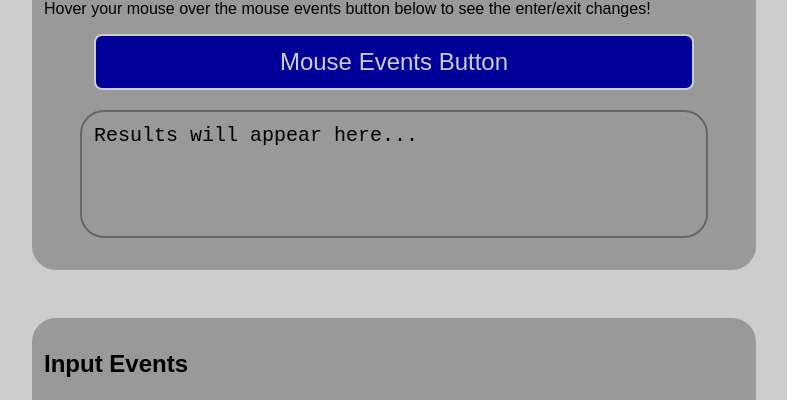
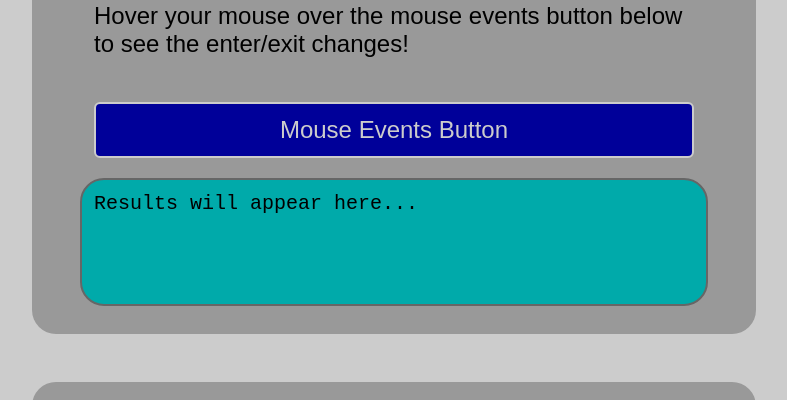
Before and after one commit to BossClaw/cpan-113-js-events, a plain HTML site: page index.html in a window 1280 px wide. Shown: the part 112-512 px from the top of the page, without its empty margins (246-1033 px from the left). Drawn offline with Linux system fonts and the light colour scheme.

Commit message:
viz: further update styles for more separation and clarity.

```diff
--- a/styles.css
+++ b/styles.css
@@ -2,6 +2,7 @@
 :root {
   --butt_bg: #000099;
   --butt_bg_hover: #0000cc;
+
   --border_light: #cccccc;
   --border_mid: #999999;
   --border_dark: #666666;
@@ -10,7 +11,10 @@
   --padding_md: 12px;
   --padding_lg: 24px;
 
+  --border_radius_sm: 6px;
   --border_radius_md: 24px;
+
+  --bg_mid: #00aaaa;
 }
 
 /* ALL */
@@ -26,7 +30,6 @@ body {
 
 /* EVENT BUTTS */
 button {
-  border-radius: 8px;
   background-color: var(--butt_bg);
   border: 2px solid var(--border_light);
   color: var(--border_light);
@@ -39,19 +42,31 @@ button:hover {
 /* COMMON WIDTHS */
 button,
 input,
-pre {
+pre,
+section div {
   display: block;
   width: 100%;
   margin-inline: auto;
   max-width: 600px;
   padding: var(--padding_md);
   font-size: x-large;
+  margin-bottom: var(--padding_sm);
+}
+
+h2, p{
+    margin-block: 0 var(--padding_sm);
+}
+
+button,
+input {
+  border-radius: var(--border_radius_sm);
 }
 
 /* OUTPUT PRE */
 pre {
   min-height: 100px;
   border: 2px solid var(--border_dark);
+  background-color: var(--bg_mid);
 }
 
 /* PAGE SECTIONS */
@@ -73,7 +88,6 @@ section {
 }
 
 section,
-pre,
-input {
+pre {
   border-radius: var(--border_radius_md);
 }
```
